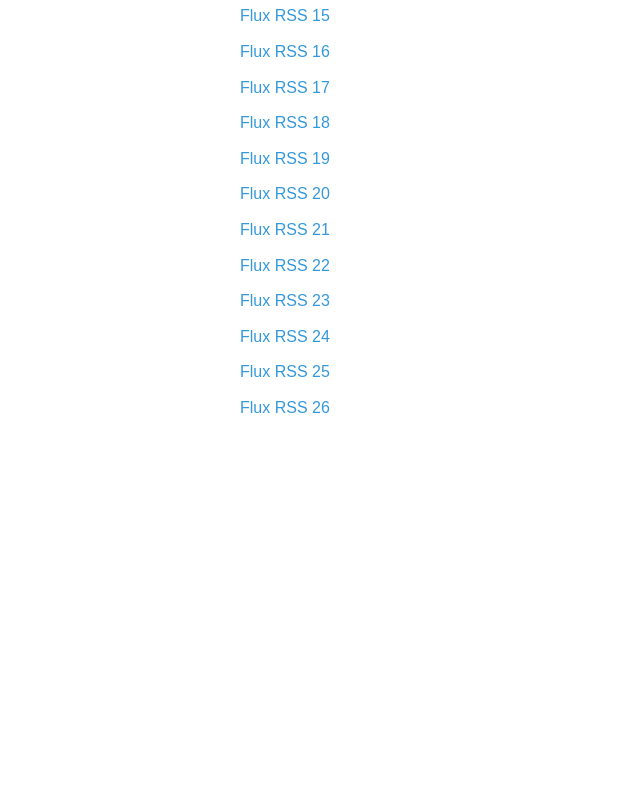
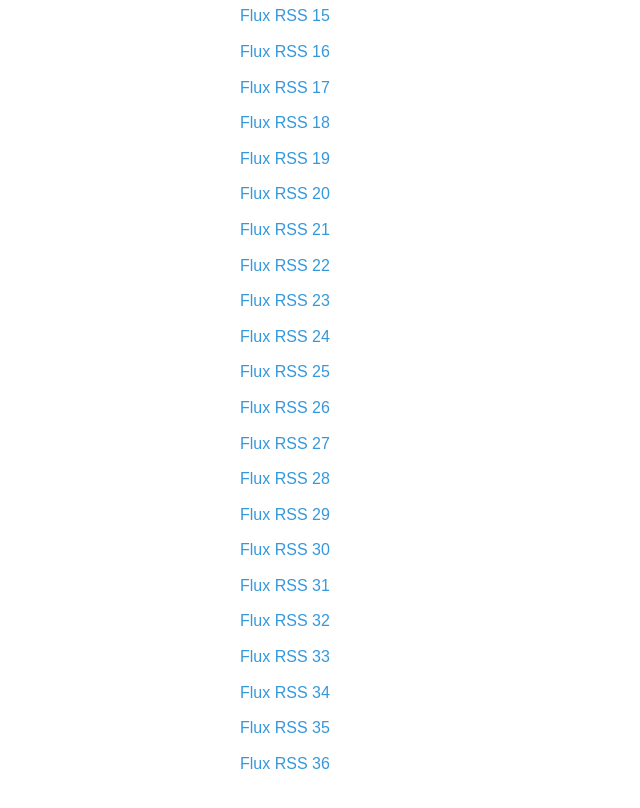
Before and after one commit to Lk970/mon-flux, a plain HTML site: page index.html in a window 1280 px wide. Shown: the part 609-1417 px from the top of the page, without its empty margins (0-640 px from the left). Before the commit the page ends 1066 px from the top, so only its background shows below. Drawn offline with Linux system fonts and the light colour scheme.

Commit message:
Update index.html

```diff
--- a/index.html
+++ b/index.html
@@ -62,6 +62,16 @@
         <li><a href="flux_rss_simple_24.xml">Flux RSS 24</a></li>
         <li><a href="flux_rss_simple_25.xml">Flux RSS 25</a></li>
         <li><a href="flux_rss_simple_26.xml">Flux RSS 26</a></li>
+        <li><a href="flux_rss_simple_27.xml">Flux RSS 27</a></li>
+        <li><a href="flux_rss_simple_28.xml">Flux RSS 28</a></li>
+        <li><a href="flux_rss_simple_29.xml">Flux RSS 29</a></li>
+        <li><a href="flux_rss_simple_30.xml">Flux RSS 30</a></li>
+        <li><a href="flux_rss_simple_31.xml">Flux RSS 31</a></li>
+        <li><a href="flux_rss_simple_32.xml">Flux RSS 32</a></li>
+        <li><a href="flux_rss_simple_33.xml">Flux RSS 33</a></li>
+        <li><a href="flux_rss_simple_34.xml">Flux RSS 34</a></li>
+        <li><a href="flux_rss_simple_35.xml">Flux RSS 35</a></li>
+        <li><a href="flux_rss_simple_36.xml">Flux RSS 36</a></li>
     </ul>
 </body>
 </html>
```
